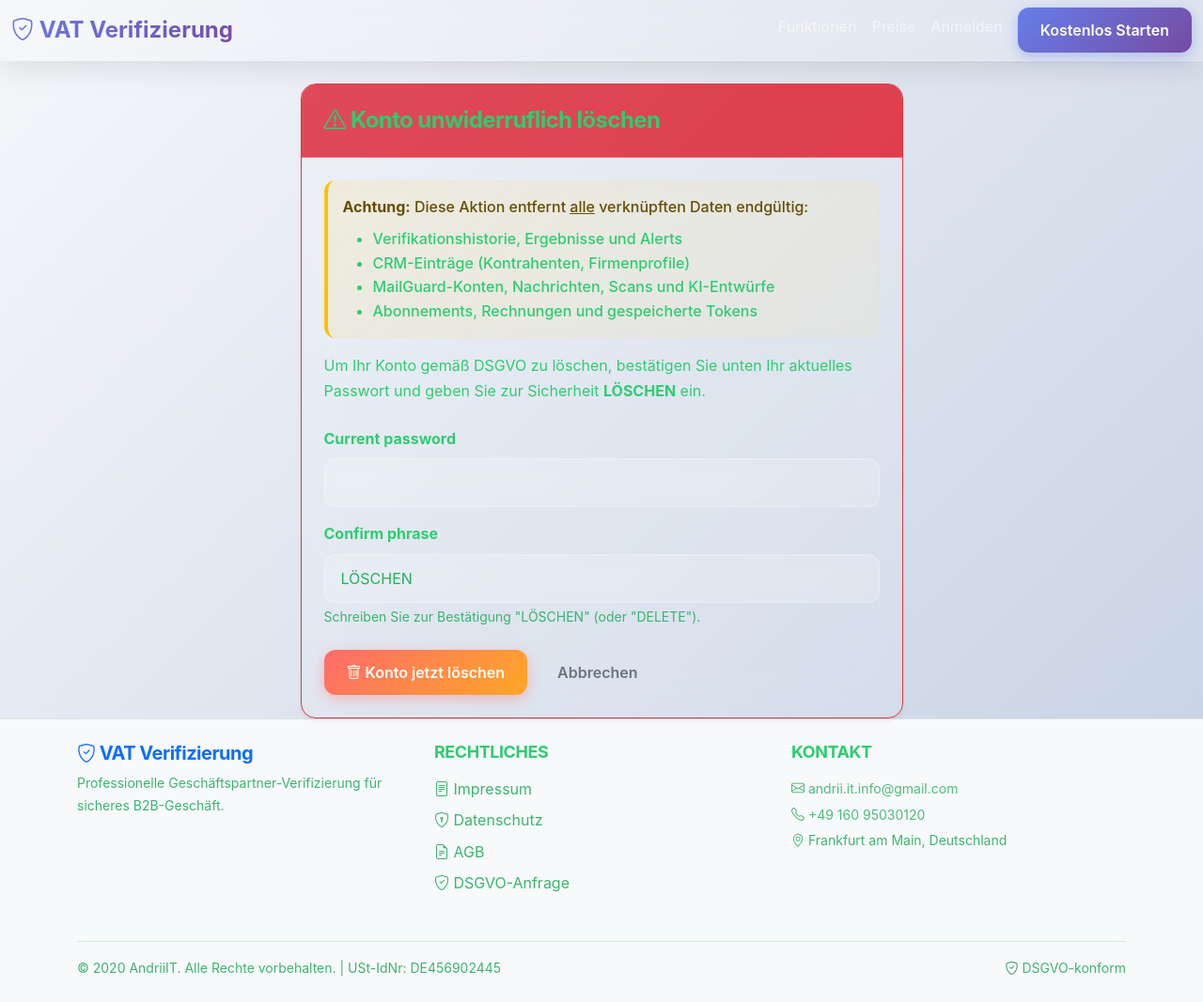
After one commit to pilipandr770/vat-bot-1, a Python web app: template templates/auth/delete_account.html in a window 1280 px wide. The commit adds this page. Shown: the whole page at 94% size. Run offline with Jinja, Linux system fonts and the light colour scheme; the template is opened without the code that fills it: most values are stand-ins (such as "Sample title", 1, 10 or a date in 2020); form fields are guessed from the names that the template uses.

Commit message:
удалить акк

```diff
--- /dev/null
+++ b/templates/auth/delete_account.html
@@ -0,0 +1,57 @@
+{% extends "base.html" %}
+
+{% block title %}Konto löschen - VAT Verifizierung{% endblock %}
+
+{% block content %}
+<div class="container mt-4">
+    <div class="row justify-content-center">
+        <div class="col-lg-7 col-md-9">
+            <div class="card shadow-sm border-danger">
+                <div class="card-header bg-danger text-white">
+                    <h4 class="mb-0"><i class="bi bi-exclamation-triangle"></i> Konto unwiderruflich löschen</h4>
+                </div>
+                <div class="card-body p-4">
+                    <div class="alert alert-warning" role="alert">
+                        <strong>Achtung:</strong> Diese Aktion entfernt <u>alle</u> verknüpften Daten endgültig:
+                        <ul class="mb-0 mt-2">
+                            <li>Verifikationshistorie, Ergebnisse und Alerts</li>
+                            <li>CRM-Einträge (Kontrahenten, Firmenprofile)</li>
+                            <li>MailGuard-Konten, Nachrichten, Scans und KI-Entwürfe</li>
+                            <li>Abonnements, Rechnungen und gespeicherte Tokens</li>
+                        </ul>
+                    </div>
+                    <p class="mb-4">Um Ihr Konto gemäß DSGVO zu löschen, bestätigen Sie unten Ihr aktuelles Passwort und geben Sie zur Sicherheit <strong>LÖSCHEN</strong> ein.</p>
+
+                    <form method="POST" action="{{ url_for('auth.delete_account') }}">
+                        {{ form.hidden_tag() }}
+
+                        <div class="mb-3">
+                            {{ form.current_password.label(class="form-label fw-bold") }}
+                            {{ form.current_password(class="form-control " + ("is-invalid" if form.current_password.errors else "")) }}
+                            {% if form.current_password.errors %}
+                                <div class="invalid-feedback">{{ form.current_password.errors[0] }}</div>
+                            {% endif %}
+                        </div>
+
+                        <div class="mb-4">
+                            {{ form.confirm_phrase.label(class="form-label fw-bold") }}
+                            {{ form.confirm_phrase(class="form-control text-uppercase " + ("is-invalid" if form.confirm_phrase.errors else ""), placeholder="LÖSCHEN") }}
+                            <div class="form-text">Schreiben Sie zur Bestätigung "LÖSCHEN" (oder "DELETE").</div>
+                            {% if form.confirm_phrase.errors %}
+                                <div class="invalid-feedback">{{ form.confirm_phrase.errors[0] }}</div>
+                            {% endif %}
+                        </div>
+
+                        <div class="d-flex gap-2">
+                            <button type="submit" class="btn btn-danger">
+                                <i class="bi bi-trash"></i> Konto jetzt löschen
+                            </button>
+                            <a href="{{ url_for('auth.profile') }}" class="btn btn-outline-secondary">Abbrechen</a>
+                        </div>
+                    </form>
+                </div>
+            </div>
+        </div>
+    </div>
+</div>
+{% endblock %}
```
Also changed, not shown: auth/forms.py (+20 -0 lines), auth/routes.py (+56 -1 lines), templates/auth/profile.html (+12 -0 lines).
